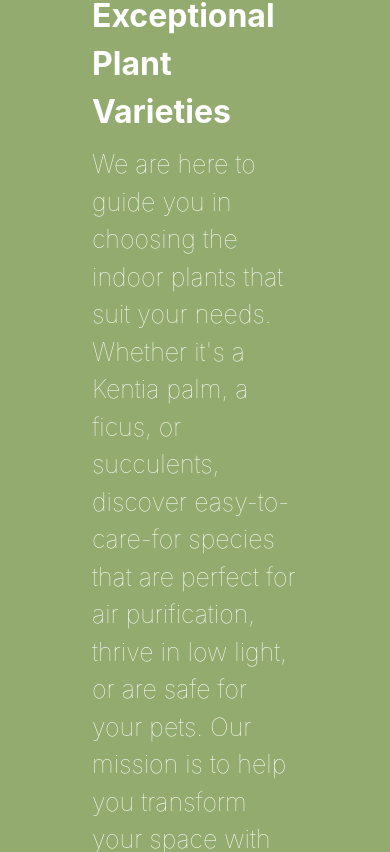
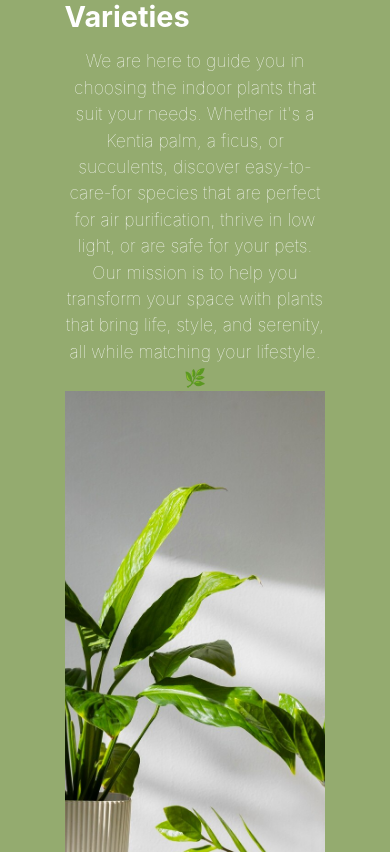
Before and after one commit to bilal-augereau/ThePlantSpot, a React (Vite) app: page / in a window 390 px wide. Shown: the part 1352-2204 px from the top of the page. Built offline with nearby package versions, Linux system fonts and the light colour scheme.

Commit message:
modification du responsive de la partie 2 de home.tsx

```diff
--- a/src/pages/Home.css
+++ b/src/pages/Home.css
@@ -35,7 +35,8 @@ body {
 .other-informations {
 	display: flex;
 	flex-direction: row;
-	justify-content: space-around;
+	justify-content: center;
+	flex-wrap: wrap;
 	padding: 2rem;
 }
 
@@ -44,56 +45,41 @@ body {
 	display: flex;
 	flex-direction: column;
 	justify-content: center;
-	width: 350px;
-	height: 1600px;
-}
-
-.exceptional-plant-varieties {
-	margin-left: 650px;
-}
-
-.easy-care {
-	margin-right: 650px;
+	width: 420px;
+	height: 1400px;
+	margin: 10px;
+	padding: auto;
+	margin-bottom: 50px;
 }
 
 .green-oasis-img,
 .indoor-plants-img {
+	width: 100%;
 	height: 100%;
-	width: 100%;
 	object-fit: cover;
 }
 
 .other-informations h3 {
-	text-align: center;
+	text-align: left;
 	font-weight: bolder;
 	font-size: 2rem;
 	color: #ffffff;
-	margin: auto 0 10px;
-}
-
-.exceptional-plant-varieties h3 {
-	text-align: left;
-}
-.easy-care h3 {
-	text-align: left;
 }
 
 .text {
-	width: 100%;
 	text-align: center;
 	color: #ffffff;
+	height: auto;
+	width: 100%;
 }
 
 .text p {
+	width: 100%;
 	color: #ffffff;
 	font-weight: lighter;
 	text-align: left;
-	font-size: 25px;
-	width: 100%;
-}
-
-body {
-	background-color: #94ab6f;
+	font-size: 1.5rem;
+	line-height: 1.5;
 }
 
 .footer-line {
@@ -104,59 +90,27 @@ body {
 	border-radius: 2px;
 }
 
-@media (max-width: 1024px) {
+@media (max-width: 768px) {
 	.other-informations {
 		flex-direction: column;
 		align-items: center;
-		margin: 50px;
 	}
 
 	.exceptional-plant-varieties,
 	.easy-care {
-		margin: 0;
-		width: auto;
-		height: auto;
+		width: 80%;
+		margin: 20px auto;
 	}
 
-	.green-oasis-img,
-	.indoor-plants-img {
-		height: 100%;
-		width: 100%;
-		margin: 50px 0;
+	.other-informations h3 {
+		font-size: 1.8rem;
 	}
 
-	.text {
-		width: 45ch;
-		font-size: 20px;
-		width: 100%;
-		height: 100%;
+	.text p {
+		font-size: 1.1rem;
+		text-align: center;
+	}
+	.green-oasis-img {
+		margin-bottom: 50px;
 	}
 }
-
-@media (max-width: 768px) {
-	.green-oasis-img,
-	.indoor-plants-img {
-		height: 80%;
-		width: 80%;
-	}
-
-	.text {
-		width: auto;
-		font-size: 18px;
-	}
-}
-
-@media (max-width: 480px) {
-	.green-oasis-img,
-	.indoor-plants-img {
-		height: 80%;
-		width: 80%;
-	}
-
-	.text {
-		width: auto;
-		padding: 10px;
-		text-align: left;
-		font-size: 16px;
-	}
-}
```
